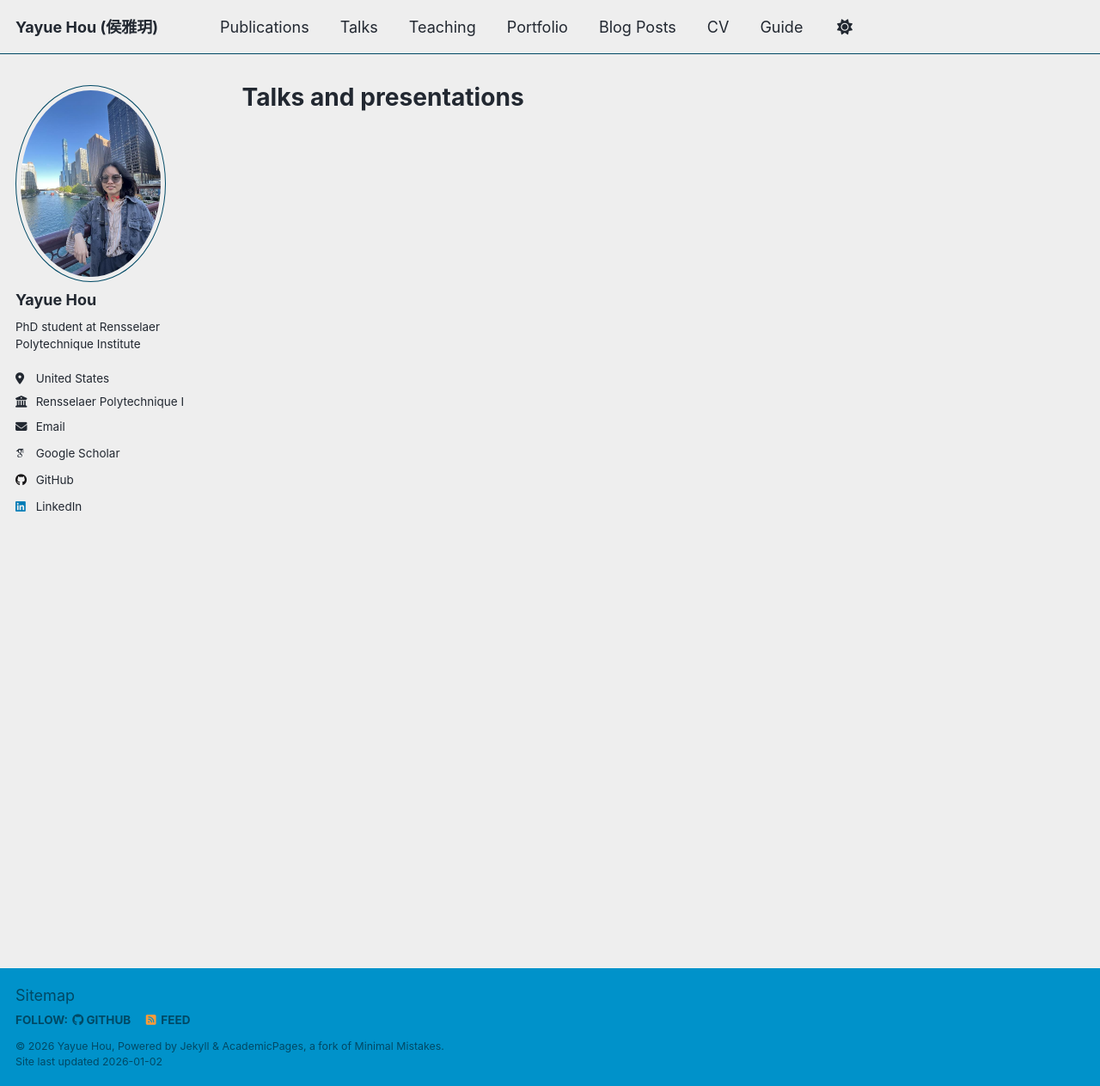
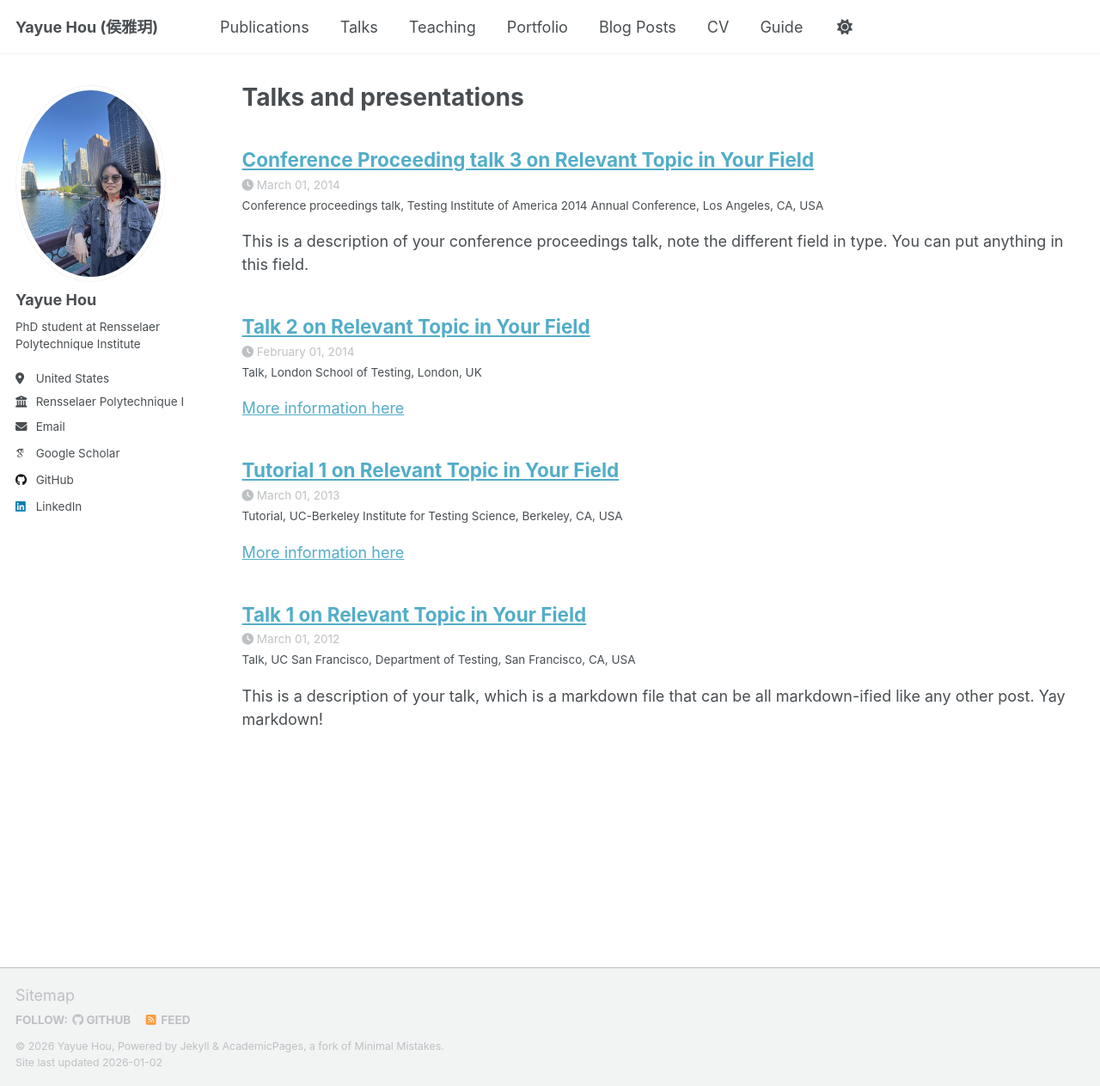
Before and after one commit to YayueHou/YayueHou.github.io, a Jekyll site: the page built from _pages/talks.html, in a window 1280 px wide and 1263 px high. Shown: the whole window at 86% size. Built offline with Jekyll 4.4.1, drawn with Linux system fonts in a browser that asks for light colours; some web fonts are replaced; a script that is not in the unit is left out; part of the change alters nothing that is shown.

Commit message:
Change site theme to 'default' and update talks

```diff
--- a/_config.yml
+++ b/_config.yml
@@ -8,7 +8,7 @@
 
 # Basic Site Settings
 locale                   : "en-US"
-site_theme               : "air" # Currently available options are "default", "air"
+site_theme               : "default" # Currently available options are "default", "air"
 title                    : "Yayue Hou (侯雅玥)"
 title_separator          : "-"
 name                     : &name "Yayue Hou"
@@ -228,9 +228,9 @@ collections:
   portfolio:
     output: False
     permalink: /:collection/:path/
-  #talks:
-  #  output: False
-  #  permalink: /:collection/:path/
+  talks:
+    output: False
+    permalink: /:collection/:path/
 
 
 # These settings control how pages and collections are included in the site
@@ -281,13 +281,13 @@ defaults:
       share: true
       comment: true
   # _talks
-  #- scope:
-  #    path: ""
-  #    type: talks
-  #  values:
-  #    layout: talk
-  #    author_profile: true
-  #    share: true
+  - scope:
+      path: ""
+      type: talks
+    values:
+      layout: talk
+      author_profile: true
+      share: true
 
 
 # Sass/SCSS
```
